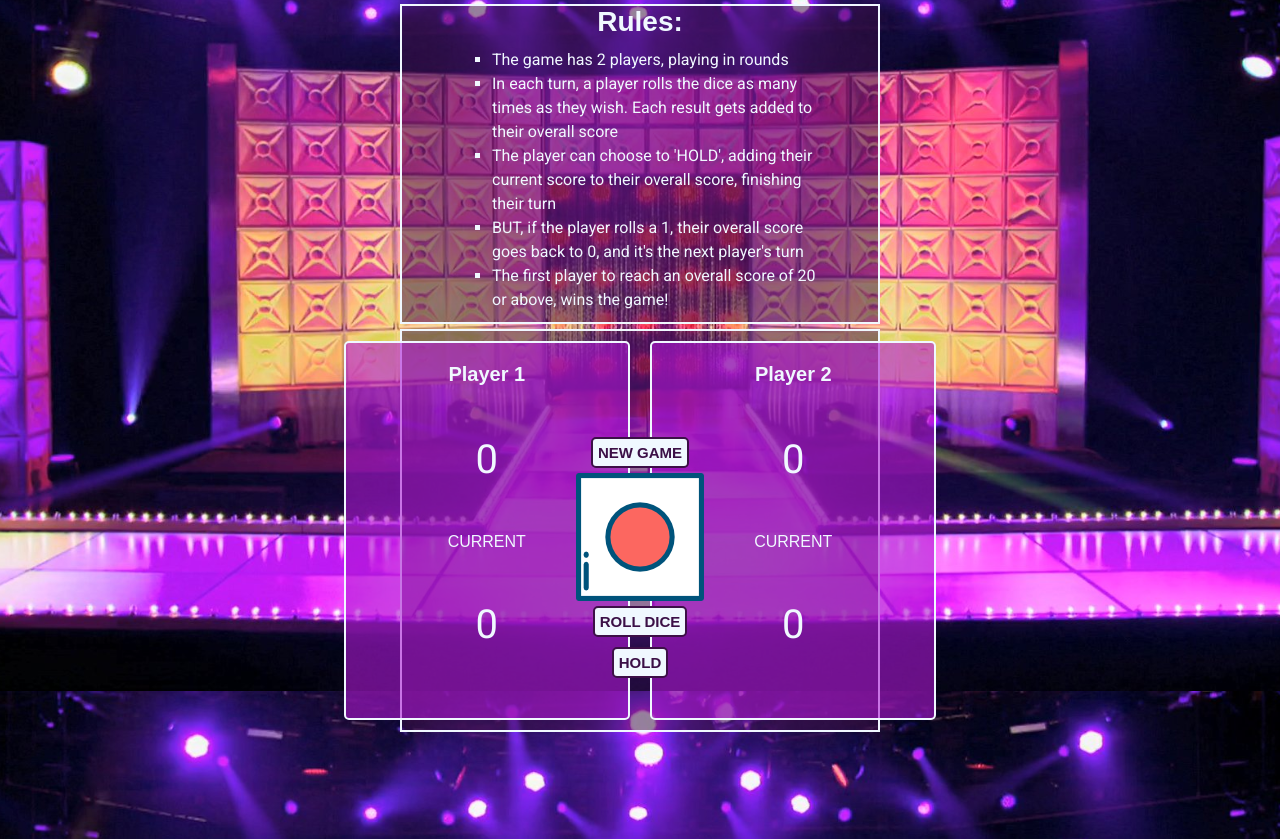
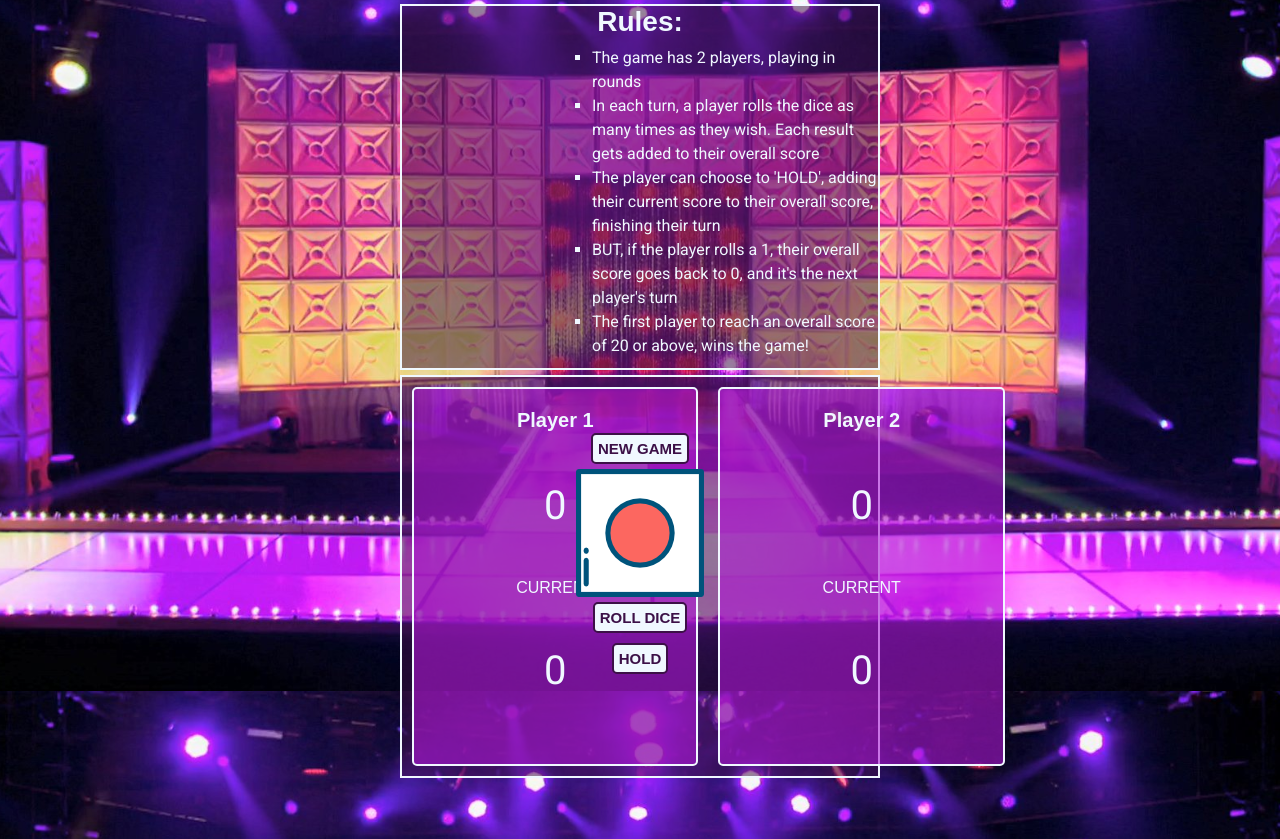
Before and after one commit to SofKov/dice-game2, a plain HTML site: page index.html in a window 1280 px wide. Shown: the part 109-948 px from the top of the page. Drawn offline with Linux system fonts and the light colour scheme; a web font is replaced by a local one.

Commit message:
Add files via upload

```diff
--- a/main.css
+++ b/main.css
@@ -49,15 +49,16 @@ body{
 .rules ul{
     justify-self: flex-start;
     align-self:flex-start;
-    margin: 10px  50px;
+    margin: 8px  0px 10px 150px;
     list-style-type: square;
     line-height: 1.5;
 }
 .game{
-    display: flex;
-    position: relative;
-    align-items: center;
-    justify-content: center;
+    display: grid;
+    grid-template-columns: 1fr 1fr;
+
+    align-items: stretch;
+    justify-items: stretch;
     color:aliceblue;
     border: solid 2px aliceblue;
     background-color: rgba(60, 16, 71, 0.514);
@@ -69,7 +70,6 @@ body{
     flex-direction: column;
     align-items: center;
     justify-items: center;
-
     padding: 20px 80px;
     border-radius: 5px;
     color:aliceblue;
@@ -99,7 +99,7 @@ h3{
     flex-direction: column;
     justify-items: center;
     align-items: center;
-    bottom:300px;
+    bottom:350px;
 }
 
 .btn {
```
